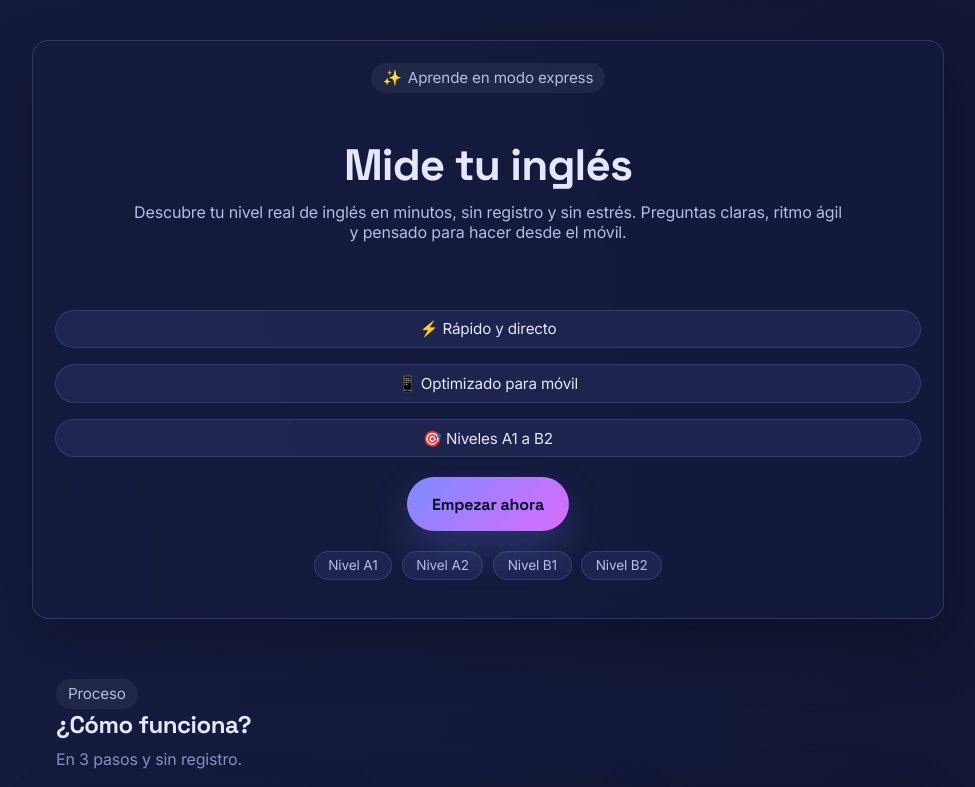
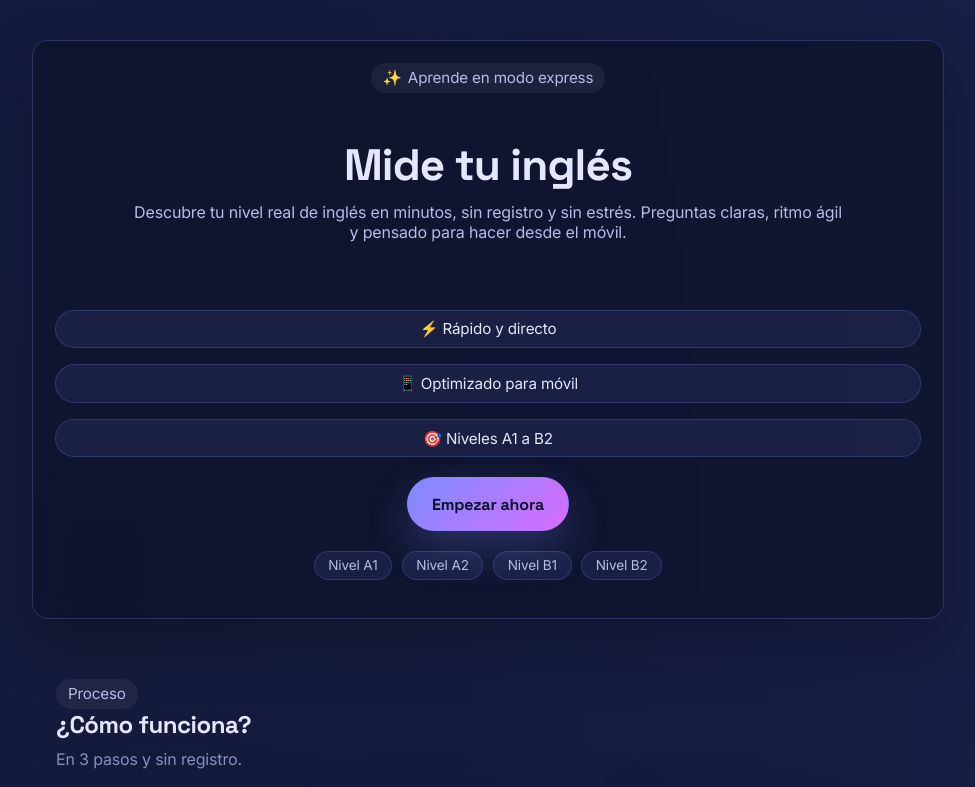
Before and after one commit to elpenultimo/midetuingles, a Next.js app: page / in a window 1280 px wide. Shown: the top 787 px of the page, without its empty margins (152-1127 px from the left). Built offline with nearby package versions, Linux system fonts and the light colour scheme.

Commit message:
Soften dark background palette

```diff
--- a/src/app/globals.css
+++ b/src/app/globals.css
@@ -1,8 +1,8 @@
 :root {
-  --bg: #0e122a;
-  --bg-alt: #141b3d;
-  --card: rgba(20, 27, 61, 0.72);
-  --card-strong: rgba(20, 27, 61, 0.9);
+  --bg: #1b2250;
+  --bg-alt: #141a3a;
+  --card: rgba(15, 20, 44, 0.78);
+  --card-strong: rgba(15, 20, 44, 0.94);
   --text: #e5e7ff;
   --muted: #8a90c2;
   --text-soft: #b6bce6;
```
